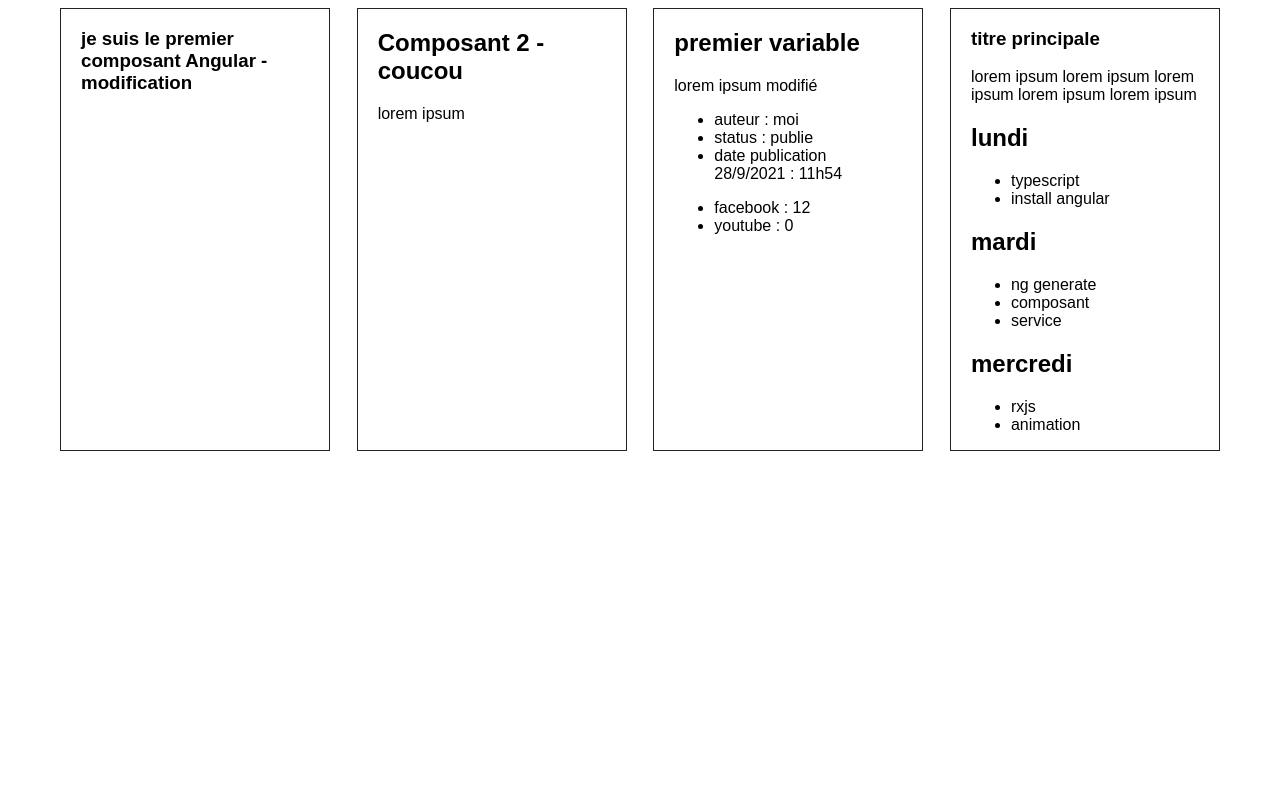
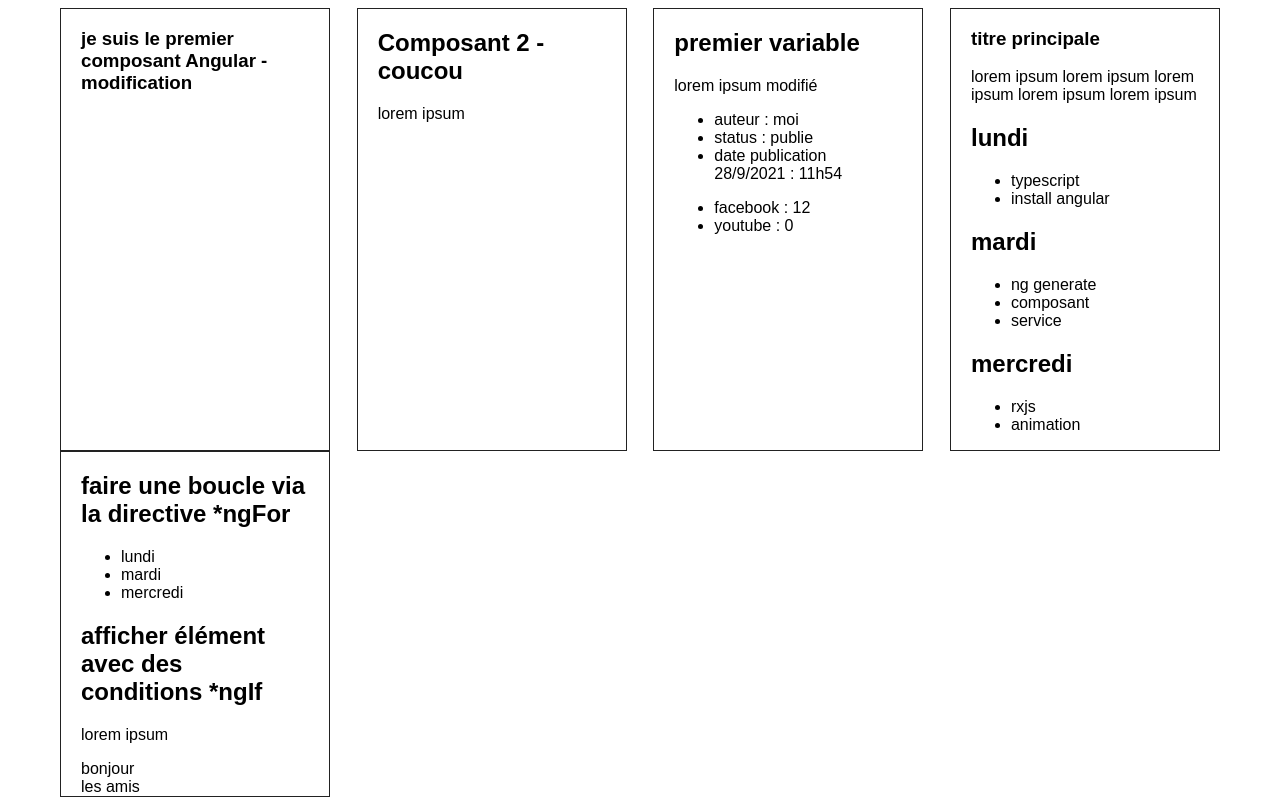
Before and after one commit to webdevproformation/angular-3wa-sept21, an Angular app in the folder semaine2/: page / in a window 1280 px wide. Built offline with nearby package versions, Linux system fonts and the light colour scheme.

Commit message:
les directives

```diff
--- a/semaine2/src/app/app.component.ts
+++ b/semaine2/src/app/app.component.ts
@@ -16,6 +16,9 @@ import { Component } from '@angular/core';
       <article>
         <dix></dix>
       </article>
+      <article>
+        <onze></onze>
+      </article>
     </section>
   </div>`,
   styleUrls: ['./app.component.css']
--- a/semaine2/src/app/app.module.ts
+++ b/semaine2/src/app/app.module.ts
@@ -12,6 +12,7 @@ import { SeptComponent } from './jour2/sept.component';
 import { HuitComponent } from './jour2/huit.component';
 import { NeufComponent } from './jour2/neuf.component';
 import { DixComponent } from './dix.component';
+import { OnzeComponent } from './jour2/onze.component';
 
 
 @NgModule({
@@ -26,7 +27,8 @@ import { DixComponent } from './dix.component';
     SeptComponent,
     HuitComponent,
     NeufComponent,
-    DixComponent // rdv 11h15 @ toute suite !!
+    DixComponent,
+    OnzeComponent // rdv 11h15 @ toute suite !!
   ],
   imports: [
     BrowserModule
--- /dev/null
+++ b/semaine2/src/app/jour2/onze.component.ts
@@ -0,0 +1,35 @@
+import { Component, OnInit } from '@angular/core';
+
+@Component({
+  selector: 'onze',
+  template: `
+      <h2>faire une boucle via la directive *ngFor</h2>
+      <ul>
+        <li *ngFor="let j of liste">{{ j }}</li>
+      </ul>
+      <h2>afficher élément avec des conditions *ngIf</h2>
+      <p *ngIf="10 == 10">lorem ipsum</p>
+
+      <div [innerHTML]="texteAvecSautLigne"></div>
+      <!-- document.getElementById().innerHTML = "bonjour<br>les amis"
+      rdv 14h06 @ toute suite !!!
+      -->
+  `,
+  styles: [
+  ]
+})
+export class OnzeComponent implements OnInit {
+  public liste : Array<string> = ["lundi" , "mardi" , "mercredi"];
+  public test : boolean = false ;
+  public texteAvecSautLigne : string = "bonjour<br>les amis";
+
+  public verification() :boolean {
+    return 10 <= 2;
+  }
+
+  constructor() { }
+
+  ngOnInit(): void {
+  }
+
+}
```
Also changed, not shown: semaine2/src/app/dix.component.ts (line endings or trailing spaces), 2 other files (tests, documents, lock files or other folders).
